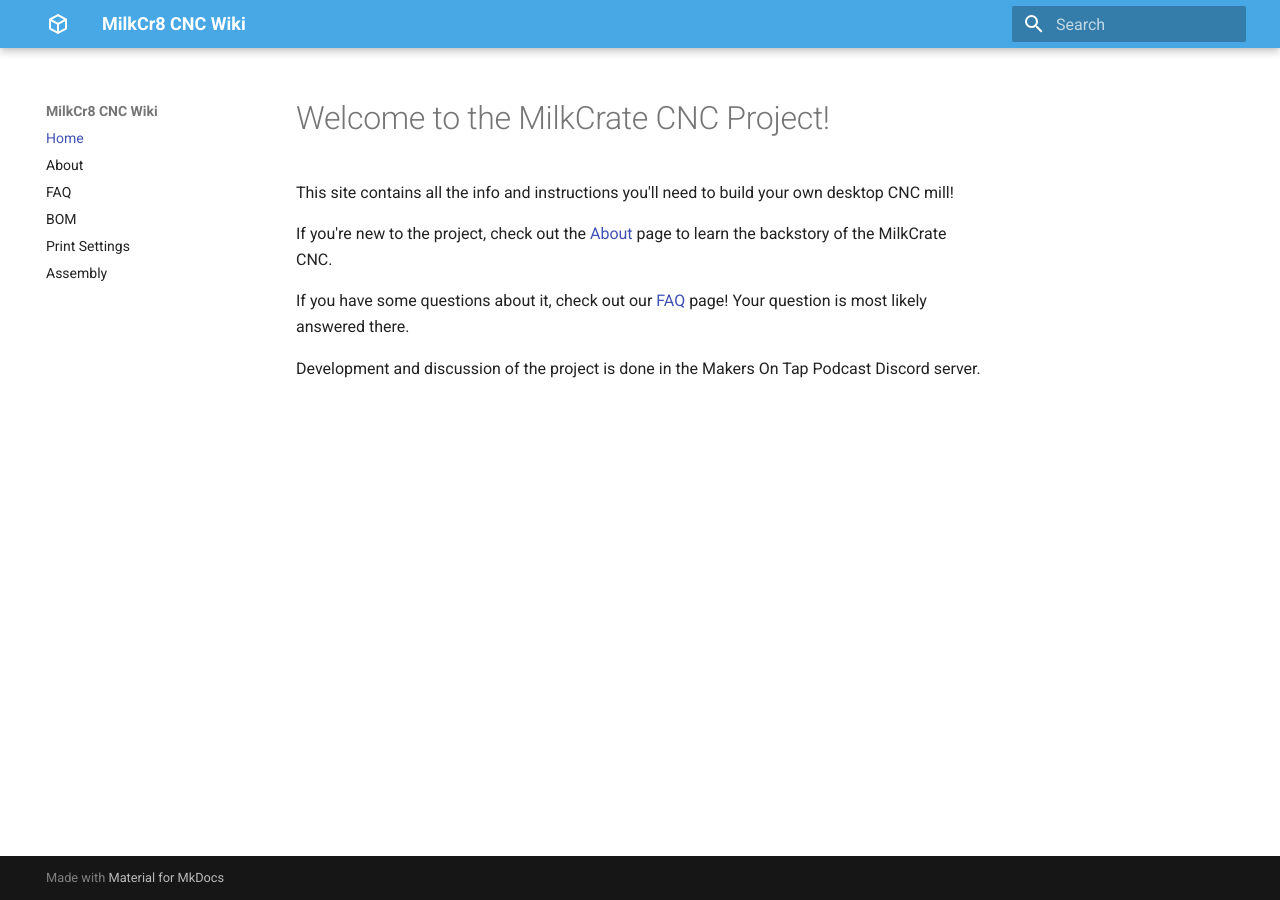
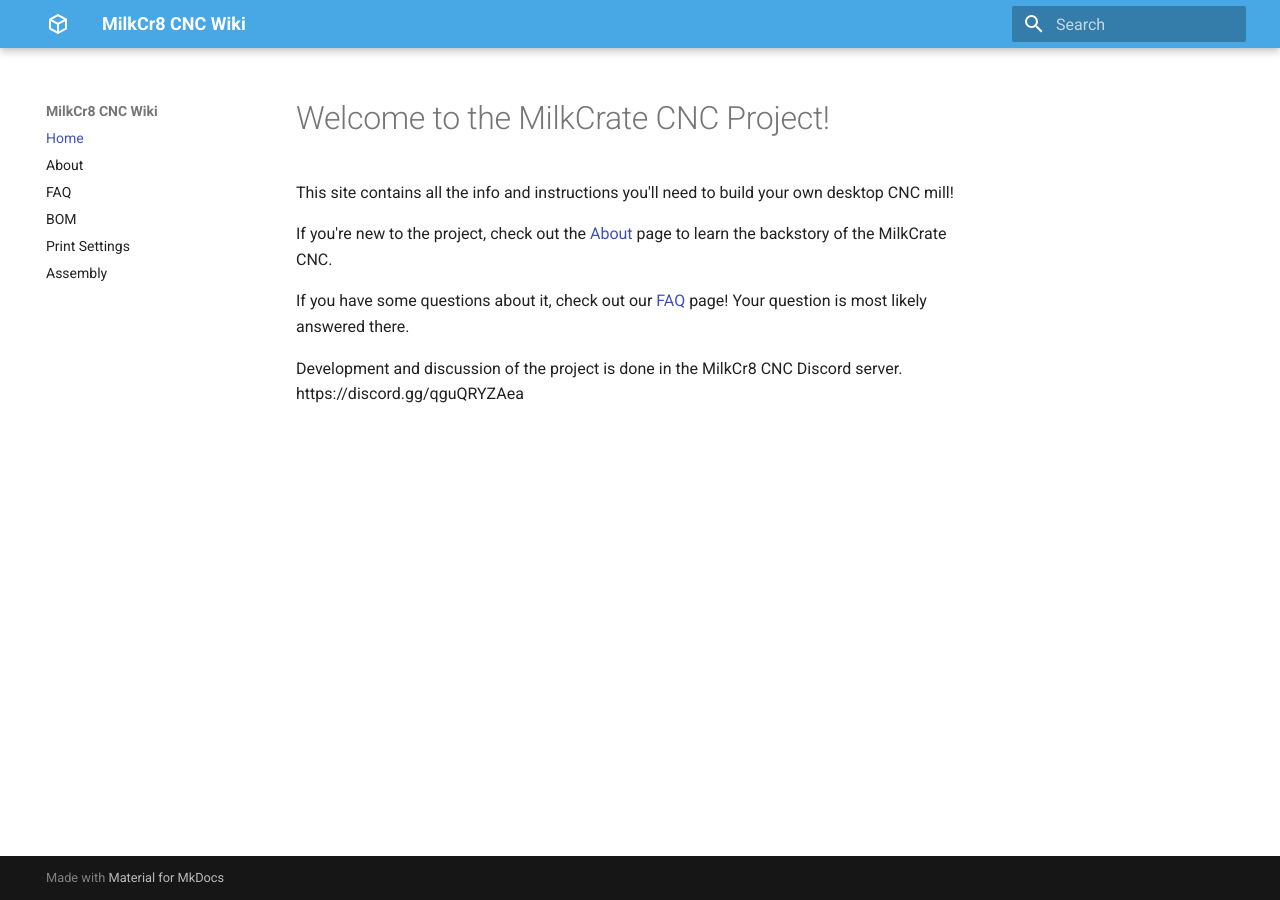
Before and after one commit to Makers-On-Tap/milkcr8-cnc, an MkDocs documentation site: the page built from docs/index.md, in a window 1280 px wide. Built offline with MkDocs 1.6.1 and Material for MkDocs 9.7.7, drawn with Linux system fonts in a browser that asks for light colours.

Commit message:
Update index.md
added discord link

```diff
--- a/docs/index.md
+++ b/docs/index.md
@@ -6,4 +6,4 @@ If you're new to the project, check out the [About](about.md) page to learn the
 
 If you have some questions about it, check out our [FAQ](faq.md) page! Your question is most likely answered there.
 
-Development and discussion of the project is done in the Makers On Tap Podcast Discord server.
+Development and discussion of the project is done in the MilkCr8 CNC Discord server. https://discord.gg/qguQRYZAea
```
